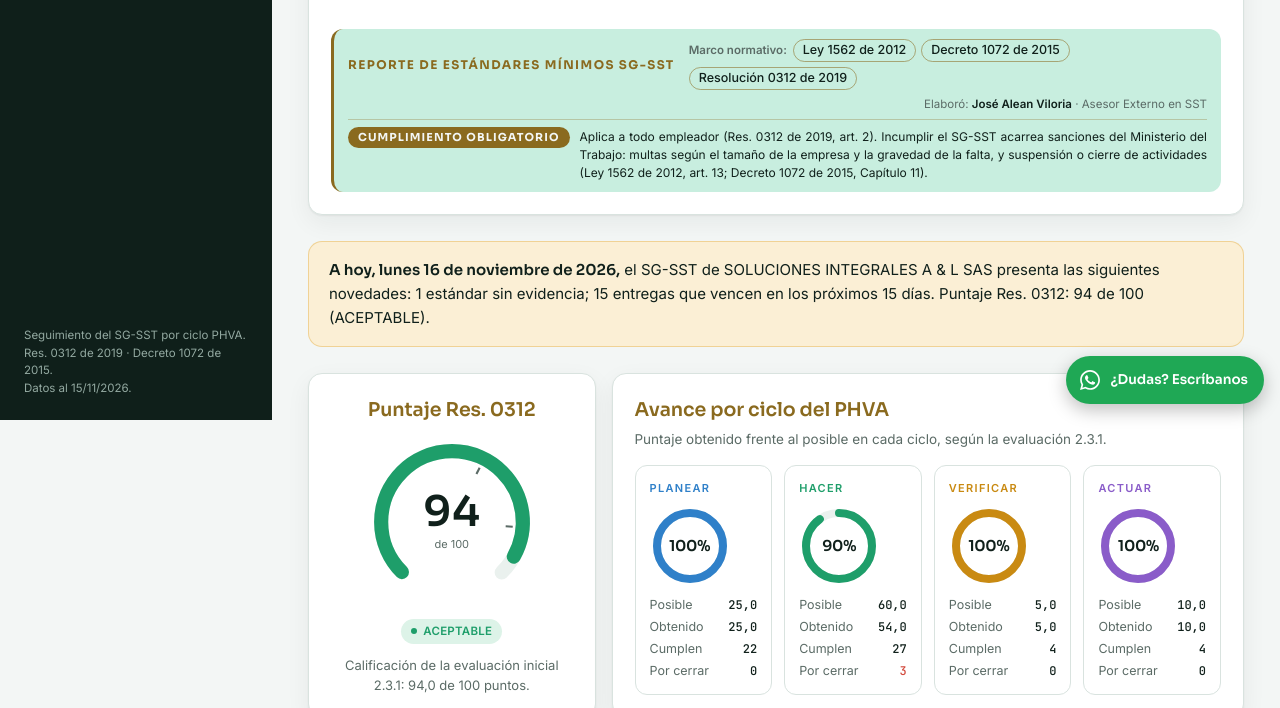
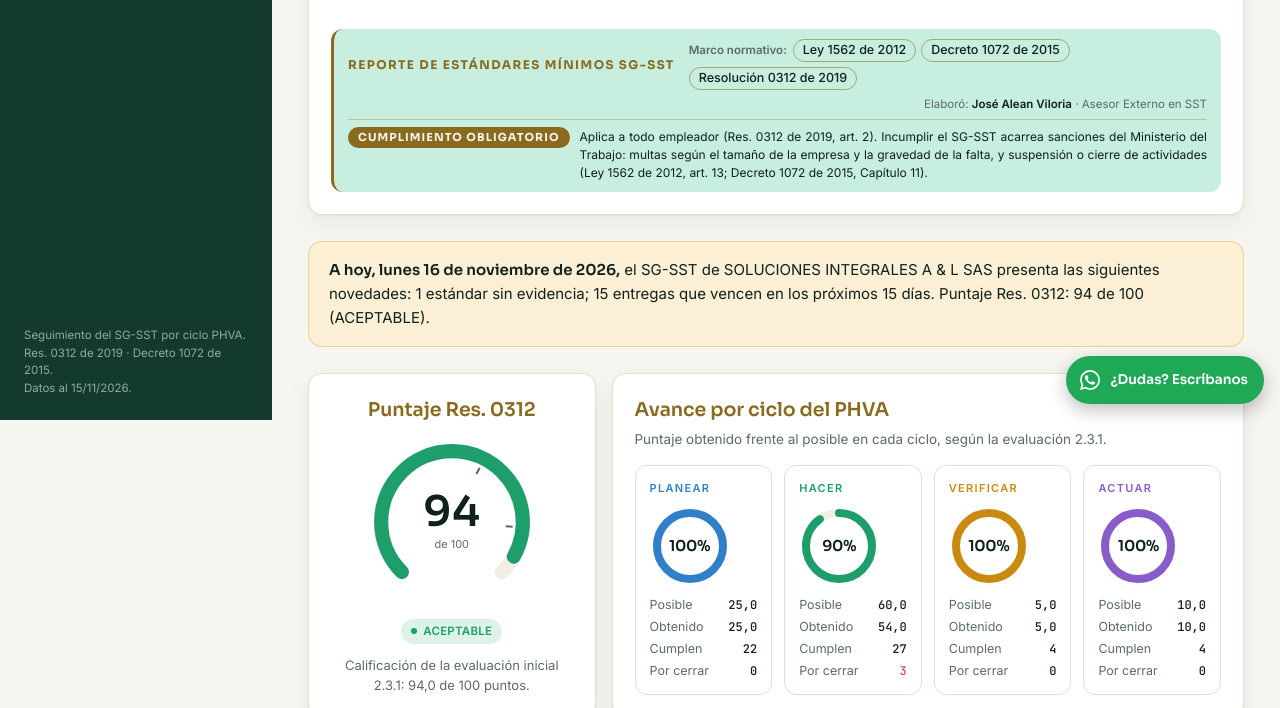
Before and after one commit to sgsst-josealean/SG-SST---JOSE-ALEAN-VILORIA-, a plain HTML site: page al-07a4935e/index.html in a window 1280 px wide. Shown: the part 380-1088 px from the top of the page. Drawn offline with Linux system fonts and the light colour scheme.

Commit message:
Tema claro marfil
Co-Authored-By: Claude Opus 5.5 <noreply@anthropic.com>
Claude-Session: https://claude.ai/code/session_01U9uS1PjvLiiNFumFYXqoCa

```diff
--- a/al-07a4935e/index.html
+++ b/al-07a4935e/index.html
@@ -5,15 +5,16 @@
 <style>
 /* Concepto: consola de control del asesor. Barra lateral tipo carpetas (una por empresa) + área de trabajo con tarjetas de lectura rápida. */
 :root {
-  --bg: #F3F6F5; --panel: #FFFFFF; --panel-2: #EAF1EE; --line: #D9E3DF;
-  --ink: #10201B; --muted: #5B6B66; --accent: #2E7D66; --accent-soft: #C8EEDF; --title: #8A6A1F; --side: #0F1F1A; --side-ink: #E6F2ED; --side-muted: #93A9A1;
+  --bg: #F7F5EF; --panel: #FFFFFF; --panel-2: #F1EEE5; --line: #E4DFD2;
+  --ink: #10201B; --muted: #5B6B66; --accent: #2E7D66; --accent-soft: #C8EEDF; --title: #8A6A1F; --side: #143A30; --side-ink: #E6F2ED; --side-muted: #93A9A1;
   --ok: #1E9E6A; --warn: #D99A1E; --bad: #D2493C; --ev: #E07B2E; --mute: #A4B2AD;
   --ok-bg: #DDF3E8; --warn-bg: #FBEFD5; --bad-bg: #F9DEDA; --ev-bg: #FBE5D3; --mute-bg: #E8EDEB;
   --shadow: 0 1px 2px rgba(16,32,27,.06), 0 8px 24px rgba(16,32,27,.06);
   --f-display: 'Sora', 'Segoe UI', system-ui, sans-serif; --f-body: 'Inter', 'Segoe UI', system-ui, sans-serif; --f-mono: 'JetBrains Mono', ui-monospace, Consolas, monospace;
   --r: 14px;
 }
-@media (prefers-color-scheme: dark) { :root:not([data-theme="light"]) {
+/* Tema claro marfil fijo (José, 2026-11-16): el modo oscuro del equipo ya no cambia los colores */
+@media (prefers-color-scheme: dark) { :root[data-theme="oscuro-desactivado"] {
   --bg: #0B1512; --panel: #111F1A; --panel-2: #162822; --line: #223A32;
   --ink: #E4EFEA; --muted: #8FA59D; --accent: #9ADBC4; --accent-soft: #1B3A31; --title: #E2C27D; --side: #08110E; --side-ink: #E4EFEA; --side-muted: #7F968E;
   --ok: #4CC992; --warn: #E9B44C; --bad: #EE7466; --ev: #F09A55; --mute: #5E726B;
```
Also changed, not shown: cem-74835c45/index.html (+4 -3 lines), lgj-e916f4da/index.html (+4 -3 lines), md-4459dd5d/index.html (+4 -3 lines).
